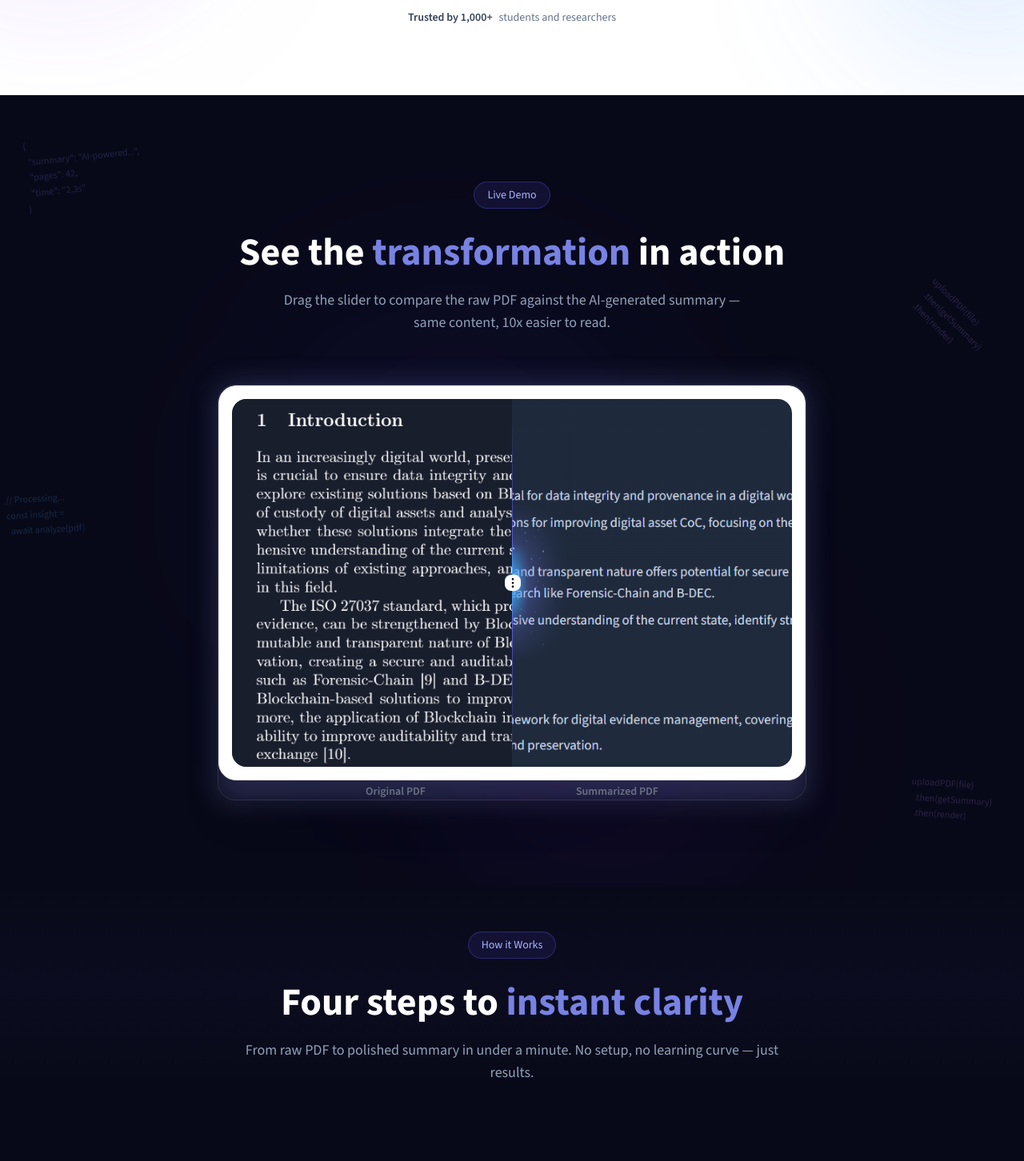
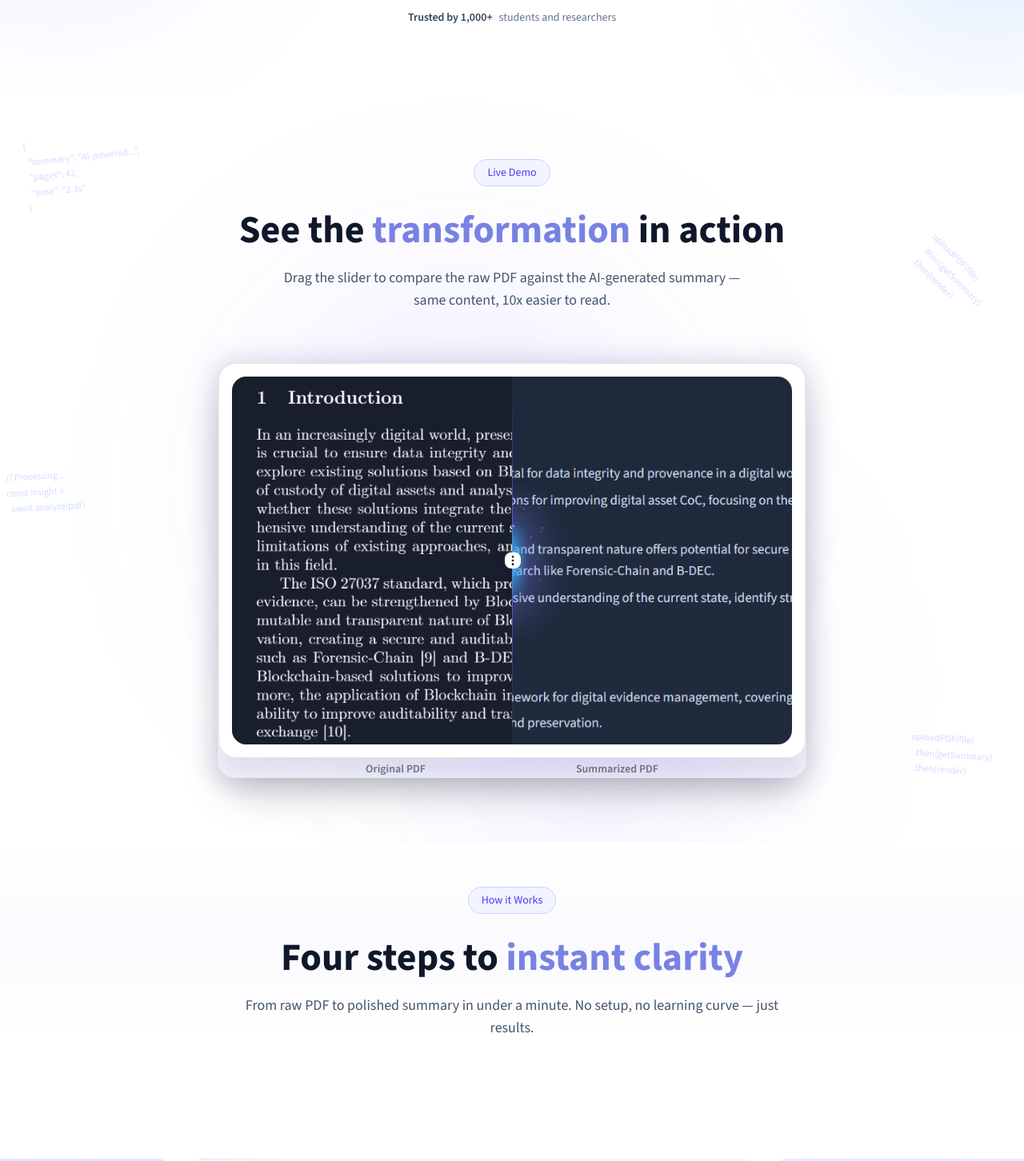
Before and after one commit to RahulJangir84/AI_Summarix_2, a Next.js app: page / in a window 1280 px wide. Shown: the part 681-2133 px from the top of the page at 80% size. Built offline with nearby package versions, Linux system fonts and the light colour scheme; no server answers.

Commit message:
added light mode to the landing page

```diff
--- a/components/home/demo-section.tsx
+++ b/components/home/demo-section.tsx
@@ -11,51 +11,51 @@ export default function DemoSection() {
       initial="hidden"
       whileInView="visible"
       viewport={{ once: true, amount: 0.005 }}
-      className="relative overflow-hidden bg-[#080918]"
+      className="relative overflow-hidden bg-white dark:bg-[#080918]"
     >
       <div className="pointer-events-none absolute inset-0 overflow-hidden">
-        <div className="absolute top-1/4 left-1/4 h-[500px] w-[500px] rounded-full bg-indigo-600/8 blur-[130px]" />
-        <div className="absolute bottom-0 right-1/4 h-[400px] w-[400px] rounded-full bg-violet-600/8 blur-[120px]" />
+        <div className="absolute top-1/4 left-1/4 h-[500px] w-[500px] rounded-full bg-indigo-500/10 dark:bg-indigo-600/8 blur-[130px]" />
+        <div className="absolute bottom-0 right-1/4 h-[400px] w-[400px] rounded-full bg-violet-500/10 dark:bg-violet-600/8 blur-[120px]" />
       </div>
 
       <div className="pointer-events-none absolute inset-0 overflow-hidden opacity-20">
-        <div className="absolute top-12 left-8 rotate-[-6deg] font-mono text-xs text-indigo-400 leading-relaxed">
+        <div className="absolute top-12 left-8 rotate-[-6deg] font-mono text-xs text-indigo-600 dark:text-indigo-400 leading-relaxed">
           <div>{"{"}</div>
           <div>&nbsp;&nbsp;"summary": "AI-powered...",</div>
           <div>&nbsp;&nbsp;"pages": 42,</div>
           <div>&nbsp;&nbsp;"time": "2.3s"</div>
           <div>{"}"}</div>
         </div>
-        <div className="absolute bottom-20 right-10 rotate-[4deg] font-mono text-xs text-violet-400 leading-relaxed">
+        <div className="absolute bottom-20 right-10 rotate-[4deg] font-mono text-xs text-violet-600 dark:text-violet-400 leading-relaxed">
           <div>uploadPDF(file)</div>
           <div>&nbsp;&nbsp;.then(getSummary)</div>
           <div>&nbsp;&nbsp;.then(render)</div>
         </div>
-        <div className="absolute top-1/2 left-2 rotate-[-3deg] font-mono text-xs text-blue-400 leading-relaxed hidden lg:block">
+        <div className="absolute top-1/2 left-2 rotate-[-3deg] font-mono text-xs text-blue-600 dark:text-blue-400 leading-relaxed hidden lg:block">
           <div>// Processing...</div>
           <div>const insight =</div>
           <div>&nbsp;&nbsp;await analyze(pdf)</div>
         </div>
-        <div className="absolute bottom-170 right-10 rotate-[45deg] font-mono text-xs text-violet-400 leading-relaxed">
+        <div className="absolute bottom-170 right-10 rotate-[45deg] font-mono text-xs text-violet-600 dark:text-violet-400 leading-relaxed">
           <div>uploadPDF(file)</div>
           <div>&nbsp;&nbsp;.then(getSummary)</div>
           <div>&nbsp;&nbsp;.then(render)</div>
         </div>
       </div>
 
-      <div className="relative z-10 py-20 lg:py-27 max-w-6xl mx-auto px-4 sm:px-6 lg:px-8">
+      <div className="relative z-10 py-20 lg:py-20 max-w-6xl mx-auto px-4 sm:px-6 lg:px-8">
         <div className="flex flex-col items-center text-center">
 
           {/* Section Tag */}
           <MotionDiv variants={itemVariants} className="mb-6">
-            <div className="inline-flex items-center gap-2 rounded-full border border-indigo-500/30 bg-indigo-950/50 px-4 py-1.5 text-sm font-medium text-indigo-300">
+            <div className="inline-flex items-center gap-2 rounded-full border border-indigo-200 dark:border-indigo-500/30 bg-indigo-50/80 dark:bg-indigo-950/50 px-4 py-1.5 text-sm font-medium text-indigo-600 dark:text-indigo-300">
               Live Demo
             </div>
           </MotionDiv>
 
           {/* Heading */}
           <MotionDiv variants={itemVariants} className="mb-4">
-            <h2 className="text-3xl md:text-4xl lg:text-5xl font-extrabold text-white leading-tight max-w-3xl mx-auto">
+            <h2 className="text-3xl md:text-4xl lg:text-5xl font-extrabold text-slate-900 dark:text-white leading-tight max-w-3xl mx-auto">
               See the{" "}
               <span className="bg-[#7882E3] bg-clip-text text-transparent">
                 transformation
@@ -65,7 +65,7 @@ export default function DemoSection() {
           </MotionDiv>
 
           <MotionDiv variants={itemVariants} className="mb-16">
-            <p className="text-slate-400 text-base lg:text-lg max-w-xl mx-auto">
+            <p className="text-slate-600 dark:text-slate-400 text-base lg:text-lg max-w-xl mx-auto">
               Drag the slider to compare the raw PDF against the AI-generated
               summary — same content, 10x easier to read.
             </p>
@@ -77,8 +77,8 @@ export default function DemoSection() {
             className="relative"
           >
             {/* Glow effect */}
-            <div className="absolute -inset-1 rounded-3xl bg-[#666bae] opacity-30 blur-lg" />
-            <div className="relative rounded-3xl overflow-hidden border border-white/10 shadow-2xl">
+            <div className="absolute -inset-1 rounded-3xl bg-[#666bae] opacity-20 dark:opacity-30 blur-lg" />
+            <div className="relative rounded-3xl overflow-hidden border border-slate-200 dark:border-white/10 shadow-2xl">
               <CompareDemo />
             </div>
           </MotionDiv>
--- a/components/home/how-it-works.tsx
+++ b/components/home/how-it-works.tsx
@@ -100,7 +100,7 @@ export default function HowItWorksSection() {
       initial="hidden"
       whileInView="visible"
       viewport={{ once: true, amount: 0.1 }}
-      className="relative bg-[#080918]"
+      className="relative bg-white dark:bg-[#080918]"
     >
       {/* Background */}
       <div className="pointer-events-none absolute inset-0">
@@ -123,16 +123,16 @@ export default function HowItWorksSection() {
           variants={itemVariants}
           className="text-center"
         >
-          <div className="inline-flex items-center gap-2 rounded-full border border-indigo-500/30 bg-indigo-950/50 px-4 py-1.5 text-sm font-medium text-indigo-300 mb-6">
+          <div className="inline-flex items-center gap-2 rounded-full border border-indigo-200 dark:border-indigo-500/30 bg-indigo-50/80 dark:bg-indigo-950/50 px-4 py-1.5 text-sm font-medium text-indigo-600 dark:text-indigo-300 mb-6">
             How it Works
           </div>
-          <h2 className="text-3xl md:text-4xl lg:text-5xl font-extrabold text-white mb-4 leading-tight">
+          <h2 className="text-3xl md:text-4xl lg:text-5xl font-extrabold text-slate-900 dark:text-white mb-4 leading-tight">
             Four steps to{" "}
             <span className="bg-[#7882E3] bg-clip-text text-transparent">
               instant clarity
             </span>
           </h2>
-          <p className="text-slate-400 text-base lg:text-lg max-w-2xl mx-auto">
+          <p className="text-slate-600 dark:text-slate-400 text-base lg:text-lg max-w-2xl mx-auto">
             From raw PDF to polished summary in under a minute. No setup, no
             learning curve — just results.
           </p>
--- a/components/home/pricing-section.tsx
+++ b/components/home/pricing-section.tsx
@@ -68,8 +68,8 @@ const PricingCard = ({
         className={cn(
           "relative z-10 flex h-full flex-col gap-6 rounded-2xl p-7 border transition-shadow duration-300",
           isPro
-            ? "bg-gradient-to-b from-[#0f1128] to-[#0a0c1e] border-transparent"
-            : "bg-[#0a0c1e] border-white/8 hover:border-white/15"
+            ? "bg-white dark:bg-gradient-to-b dark:from-[#0f1128] dark:to-[#0a0c1e] border-indigo-200 dark:border-transparent shadow-xl hover:shadow-2xl"
+            : "bg-white dark:bg-[#0a0c1e] border-slate-200/80 dark:border-white/8 hover:border-slate-300 dark:hover:border-white/15 shadow-md hover:shadow-lg"
         )}
       >
         {/* Badge */}
@@ -85,15 +85,15 @@ const PricingCard = ({
         {/* Header */}
         <div className="mt-2">
           <div className="flex items-center gap-2 mb-1">
-            <p className="font-bold text-xl text-white capitalize">{title}</p>
-            {isPro && <Zap className="h-4 w-4 fill-indigo-400 text-indigo-400" />}
+            <p className="font-bold text-xl text-slate-900 dark:text-white capitalize">{title}</p>
+            {isPro && <Zap className="h-4 w-4 fill-indigo-600 dark:fill-indigo-400 text-indigo-600 dark:text-indigo-400" />}
           </div>
-          <p className="text-sm text-slate-400">{description}</p>
+          <p className="text-sm text-slate-600 dark:text-slate-400">{description}</p>
         </div>
 
         {/* Price */}
         <div className="flex items-end gap-1">
-          <span className="text-5xl font-black text-white tracking-tight">${price}</span>
+          <span className="text-5xl font-black text-slate-900 dark:text-white tracking-tight">${price}</span>
           <div className="mb-1.5">
             <p className="text-xs uppercase font-bold text-slate-500 leading-none">USD</p>
             <p className="text-xs text-slate-500">/month</p>
@@ -101,7 +101,7 @@ const PricingCard = ({
         </div>
 
         {/* Divider */}
-        <div className={cn("h-px w-full", isPro ? "bg-indigo-500/30" : "bg-white/8")} />
+        <div className={cn("h-px w-full", isPro ? "bg-indigo-200 dark:bg-indigo-500/30" : "bg-slate-200 dark:bg-white/8")} />
 
         {/* Features */}
         <ul className="space-y-3 flex-1">
@@ -109,11 +109,11 @@ const PricingCard = ({
             <li key={idx} className="flex items-center gap-3">
               <div className={cn(
                 "flex-shrink-0 flex items-center justify-center h-5 w-5 rounded-full",
-                isPro ? "bg-indigo-500/20" : "bg-white/8"
+                isPro ? "bg-indigo-100 dark:bg-indigo-500/20" : "bg-slate-100 dark:bg-white/8"
               )}>
-                <CheckIcon className={cn("h-3 w-3", isPro ? "text-indigo-400" : "text-slate-400")} />
+                <CheckIcon className={cn("h-3 w-3", isPro ? "text-indigo-600 dark:text-indigo-400" : "text-slate-500 dark:text-slate-400")} />
               </div>
-              <span className="text-sm text-slate-300">{item}</span>
+              <span className="text-sm text-slate-700 dark:text-slate-300">{item}</span>
             </li>
           ))}
         </ul>
@@ -124,8 +124,8 @@ const PricingCard = ({
           className={cn(
             "group inline-flex w-full items-center justify-center gap-2 rounded-xl py-3 text-sm font-semibold transition-all duration-300",
             isPro
-              ? "bg-[#3b438d] text-white shadow-lg  hover:shadow-xl"
-              : "bg-white/8 text-white hover:bg-white/15 border border-white/10 hover:border-white/20"
+              ? "bg-[#3b438d] hover:bg-[#2f3575] text-white shadow-lg hover:shadow-xl"
+              : "bg-slate-100 dark:bg-white/8 text-slate-900 dark:text-white hover:bg-slate-200 dark:hover:bg-white/15 border border-slate-200 dark:border-white/10 hover:border-slate-300 dark:hover:border-white/20"
           )}
         >
           Get Started
@@ -144,7 +144,7 @@ export default function PricingSection() {
       initial="hidden"
       whileInView="visible"
       viewport={{ once: true, amount: 0.005 }}
-      className="relative overflow-hidden bg-[#080918]"
+      className="relative overflow-hidden bg-white dark:bg-[#080918]"
       id="pricing"
     >
       {/* Background */}
@@ -162,17 +162,17 @@ export default function PricingSection() {
       <div className="relative z-10 py-24 lg:pb-20 lg:pt-10 max-w-5xl mx-auto px-4 sm:px-6 lg:px-8">
 
         <MotionDiv variants={itemVariants} className="text-center mb-16">
-          <div className="inline-flex items-center gap-2 rounded-full border border-indigo-500/30 bg-indigo-950/50 px-4 py-1.5 text-sm font-medium text-indigo-300 mb-6">
+          <div className="inline-flex items-center gap-2 rounded-full border border-indigo-200 dark:border-indigo-500/30 bg-indigo-50/80 dark:bg-indigo-950/50 px-4 py-1.5 text-sm font-medium text-indigo-600 dark:text-indigo-300 mb-6">
             Pricing
           </div>
-          <h2 className="text-3xl md:text-4xl lg:text-5xl font-extrabold text-white mb-4">
+          <h2 className="text-3xl md:text-4xl lg:text-5xl font-extrabold text-slate-900 dark:text-white mb-4">
             Simple,{" "}
             <span className="bg-[#7882E3] bg-clip-text text-transparent">
               transparent
             </span>{" "}
             pricing
           </h2>
-          <p className="text-slate-400 text-base lg:text-lg max-w-xl mx-auto">
+          <p className="text-slate-600 dark:text-slate-400 text-base lg:text-lg max-w-xl mx-auto">
             No hidden fees, no surprises. Start free and upgrade when you need more.
           </p>
         </MotionDiv>
--- a/components/ui/scrollAnimation.tsx
+++ b/components/ui/scrollAnimation.tsx
@@ -14,14 +14,14 @@ export default function ScrollHorizontal() {
     const totalDistance = (items.length - 1) * (ITEM_WIDTH + GAP)
     const INITIAL_OFFSET = -140
 
-const x = useTransform(
-  scrollYProgress,
-  [0, 1],
-  [INITIAL_OFFSET, -(totalDistance + 200)]
-)
+    const x = useTransform(
+        scrollYProgress,
+        [0, 1],
+        [INITIAL_OFFSET, -(totalDistance + 200)]
+    )
 
     return (
-        <div id="example">
+        <div id="example" className="bg-white dark:bg-[#080918] transition-colors duration-300">
 
             <div ref={containerRef} className="scroll-container">
                 <div className="sticky-wrapper">
```
